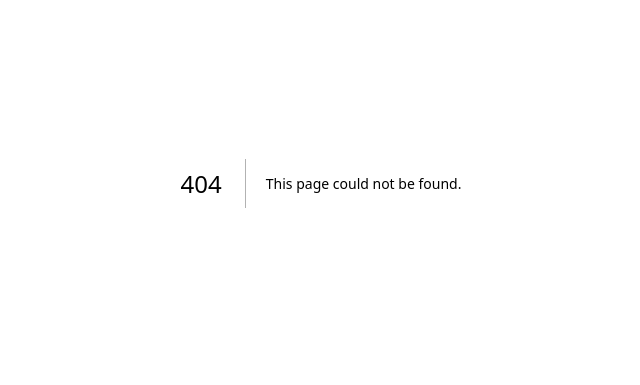
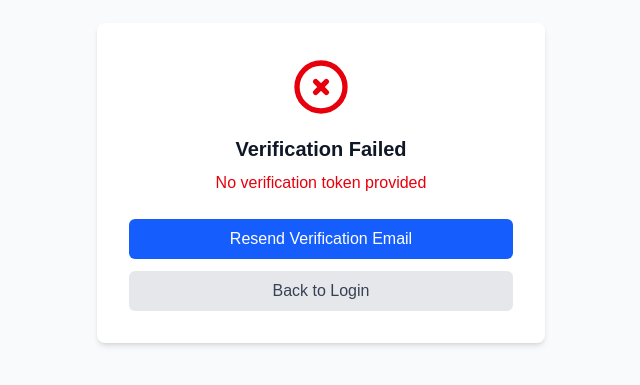
Before and after one commit to AbdulazizBaHaj/feelix-frontend-prod-ready, a Next.js app: page /verify in a window 1280 px wide. Before the commit this address had no page. Shown: the part 217-602 px from the top of the page, without its empty margins (319-959 px from the left). Built offline with nearby package versions, Linux system fonts and the light colour scheme.

Commit message:
feat(auth): implement email verification flow
- Extract token from URL query params
- Auto-submit verification on page load
- Show loading, success, and error states
- Auto-redirect to login on success
- Add resend button on error

```diff
--- /dev/null
+++ b/src/app/verify/page.tsx
@@ -0,0 +1,139 @@
+'use client';
+
+import { useSearchParams, useRouter } from 'next/navigation';
+import { useEffect, useState } from 'react';
+import { verifyToken } from '@/lib/api/auth';
+
+export default function VerifyPage() {
+  const searchParams = useSearchParams();
+  const router = useRouter();
+  const [status, setStatus] = useState<'loading' | 'success' | 'error'>(
+    'loading'
+  );
+  const [message, setMessage] = useState('');
+
+  useEffect(() => {
+    const token = searchParams.get('token');
+
+    if (!token) {
+      // schedule state updates asynchronously to avoid synchronous setState inside the effect
+      setTimeout(() => {
+        setStatus('error');
+        setMessage('No verification token provided');
+      }, 0);
+      return;
+    }
+
+    // Auto-submit verification on page load
+    const verify = async () => {
+      try {
+        const result = await verifyToken(token);
+        setStatus('success');
+        setMessage(result.message || 'Email verified successfully!');
+
+        // Auto-redirect after 2 seconds
+        setTimeout(() => {
+          router.push('/login');
+        }, 2000);
+      } catch (error) {
+        setStatus('error');
+        setMessage(
+          error instanceof Error ? error.message : 'Verification failed'
+        );
+      }
+    };
+
+    verify();
+  }, [searchParams, router]);
+
+  const handleResend = async () => {
+    // TODO: Implement resend logic when backend provides endpoint
+    alert('Resend verification email - To be implemented');
+  };
+
+  return (
+    <div className="min-h-screen flex items-center justify-center bg-gray-50">
+      <div className="max-w-md w-full bg-white rounded-lg shadow-md p-8">
+        <div className="text-center">
+          {/* Loading State */}
+          {status === 'loading' && (
+            <>
+              <div className="animate-spin rounded-full h-12 w-12 border-b-2 border-blue-600 mx-auto mb-4"></div>
+              <h2 className="text-xl font-semibold text-gray-900 mb-2">
+                Verifying your account...
+              </h2>
+              <p className="text-gray-600">
+                Please wait while we verify your email.
+              </p>
+            </>
+          )}
+
+          {/* Success State */}
+          {status === 'success' && (
+            <>
+              <div className="text-green-600 mb-4">
+                <svg
+                  className="w-16 h-16 mx-auto"
+                  fill="none"
+                  stroke="currentColor"
+                  viewBox="0 0 24 24"
+                >
+                  <path
+                    strokeLinecap="round"
+                    strokeLinejoin="round"
+                    strokeWidth={2}
+                    d="M9 12l2 2 4-4m6 2a9 9 0 11-18 0 9 9 0 0118 0z"
+                  />
+                </svg>
+              </div>
+              <h2 className="text-xl font-semibold text-gray-900 mb-2">
+                Verification Successful!
+              </h2>
+              <p className="text-gray-600 mb-4">{message}</p>
+              <p className="text-sm text-gray-500">
+                Redirecting to login page...
+              </p>
+            </>
+          )}
+
+          {/* Error State */}
+          {status === 'error' && (
+            <>
+              <div className="text-red-600 mb-4">
+                <svg
+                  className="w-16 h-16 mx-auto"
+                  fill="none"
+                  stroke="currentColor"
+                  viewBox="0 0 24 24"
+                >
+                  <path
+                    strokeLinecap="round"
+                    strokeLinejoin="round"
+                    strokeWidth={2}
+                    d="M10 14l2-2m0 0l2-2m-2 2l-2-2m2 2l2 2m7-2a9 9 0 11-18 0 9 9 0 0118 0z"
+                  />
+                </svg>
+              </div>
+              <h2 className="text-xl font-semibold text-gray-900 mb-2">
+                Verification Failed
+              </h2>
+              <p className="text-red-600 mb-6">{message}</p>
+              <button
+                onClick={handleResend}
+                className="w-full bg-blue-600 text-white py-2 px-4 rounded-md hover:bg-blue-700 transition-colors"
+              >
+                Resend Verification Email
+              </button>
+              <button
+                onClick={() => router.push('/login')}
+                className="w-full mt-3 bg-gray-200 text-gray-700 py-2 px-4 rounded-md hover:bg-gray-300 transition-colors"
+              >
+                Back to Login
+              </button>
+            </>
+          )}
+        </div>
+      </div>
+    </div>
+  );
+}
```
